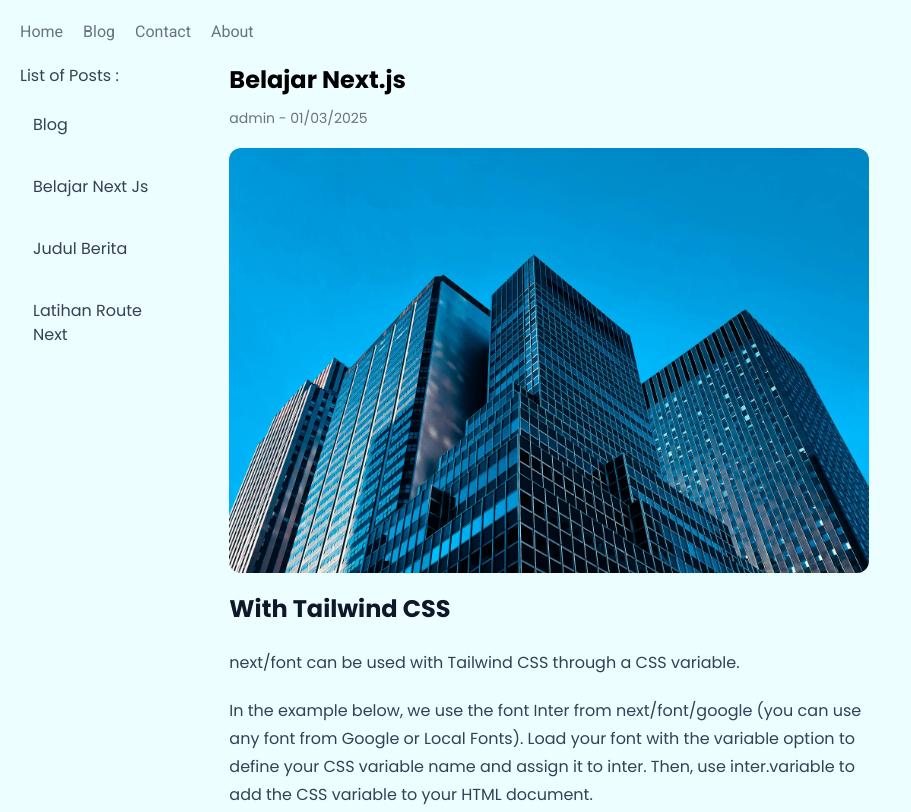
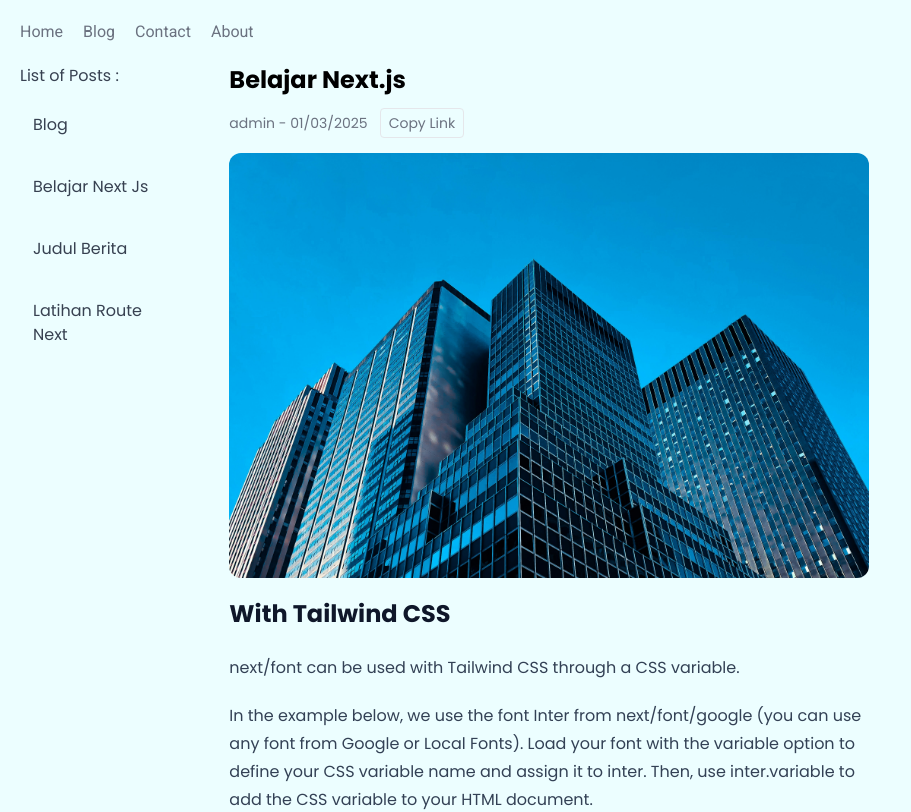
Before and after one commit to oyputra/cp-nextjs, a Next.js app: page /blog/belajar-nextjs in a window 1280 px wide. Shown: the top 812 px of the page, without its empty margins (0-911 px from the left). Built offline with nearby package versions, Linux system fonts and the light colour scheme.

Commit message:
Membuat Component Client Untuk Share Link

```diff
--- a/app/blog/[slug]/page.jsx
+++ b/app/blog/[slug]/page.jsx
@@ -1,4 +1,5 @@
 import Heading from "@/components/Heading";
+import ShareLinkButton from "@/components/ShareLinkButton";
 import { getPost } from "@/lib/post";
 import { notFound } from "next/navigation";
 
@@ -26,7 +27,10 @@
         return (
             <>
                 <Heading>{post.title}</Heading>
-                <p className="text-sm mb-5 text-gray-500">{post.author} - {post.date}</p>
+                <div className="flex gap-3 items-baseline">
+                    <p className="text-sm mb-5 text-gray-500">{post.author} - {post.date}</p>
+                    <ShareLinkButton/>
+                </div>
                 <img src={post.image} alt="" width={640} height={360} className="mb-5 rounded-xl" />
                 <article dangerouslySetInnerHTML={{ __html: post.body }} className="prose max-w-screen-sm prose-slate" />
             </>
--- /dev/null
+++ b/components/ShareLinkButton.jsx
@@ -0,0 +1,14 @@
+'use client';
+
+export default function ShareLinkButton() {
+    function handleClick() {
+        console.log('clicked!');
+    }
+    return (
+        <button
+        onClick={handleClick}
+        className="border px-2 py-1 rounded text-gray-500 text-sm hover:bg-gray-200 hover:text-gray-700">
+            Copy Link
+        </button>
+    );
+}
```
